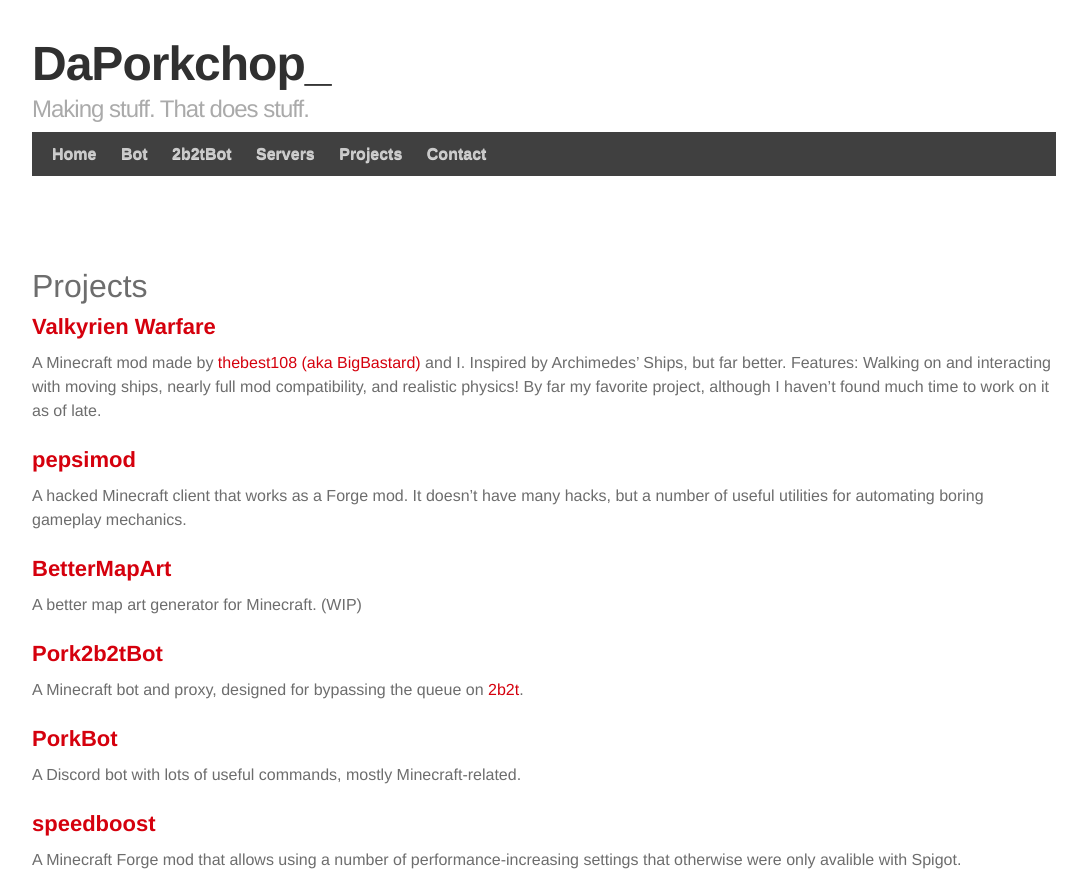
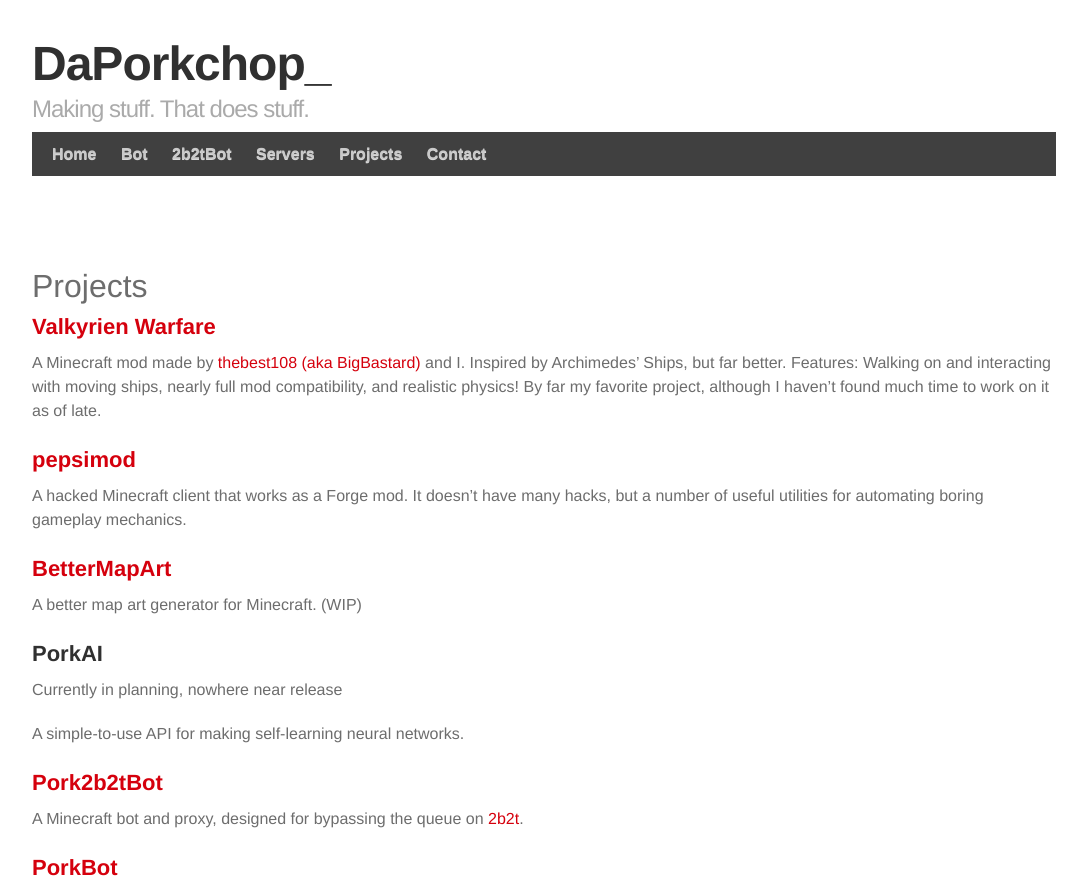
Before and after one commit to DaMatrix/damatrix.github.io, a Jekyll site: the page built from projects.md, in a window 1280 px wide, cut to the strip 0-888 px from the top of the page. Shown: the whole strip, without its empty margins (96-1183 px from the left). Built offline with Jekyll 4.4.1, drawn with Linux system fonts in a browser that asks for light colours; some web fonts are replaced; comment, search, counter and statistics services are not loaded; our own code applies the rules of GitHub Pages for plain Markdown files.

Commit message:
Update projects.md

```diff
--- a/projects.md
+++ b/projects.md
@@ -16,6 +16,12 @@
 
 A better map art generator for Minecraft. (WIP)
 
+## PorkAI
+
+Currently in planning, nowhere near release
+
+A simple-to-use API for making self-learning neural networks.
+
 ## [Pork2b2tBot](https://github.com/DaMatrix/Pork2b2tBot)
 
 A Minecraft bot and proxy, designed for bypassing the queue on [2b2t](http://2b2t.org).
```
